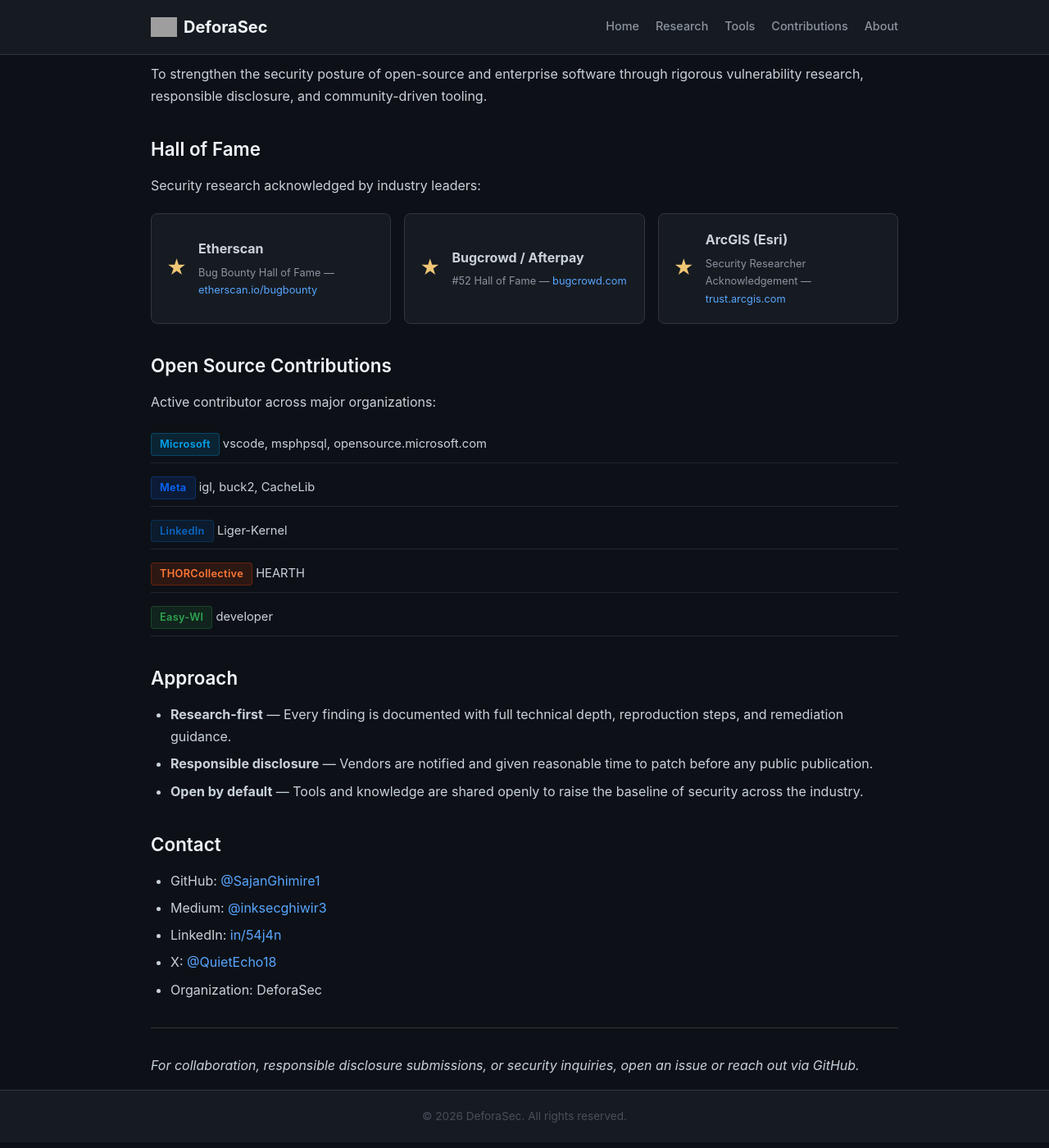
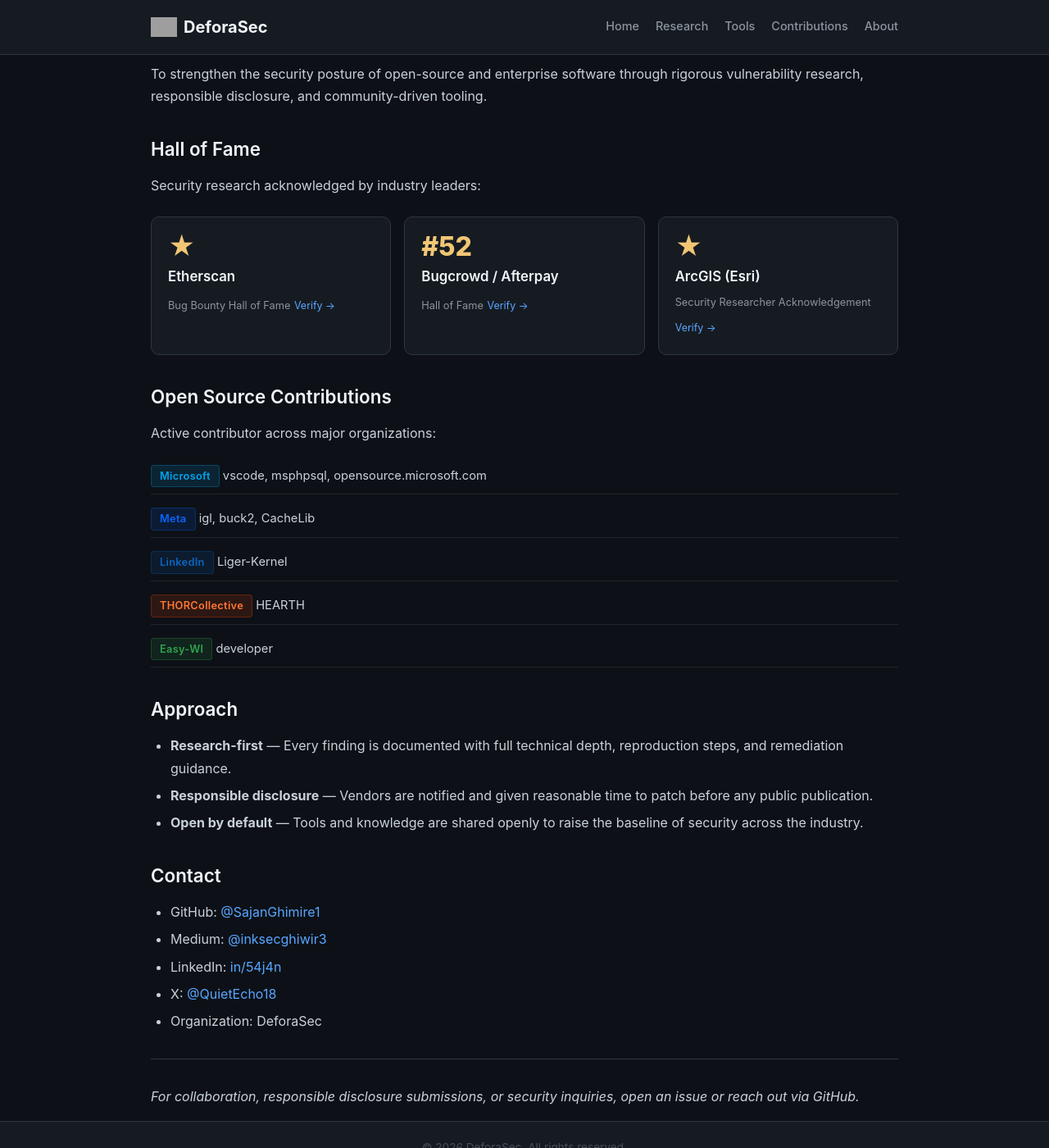
Before and after one commit to DeforaSec/showcase, a Jekyll site: the page built from about.md, in a window 1280 px wide and 1400 px high, scrolled down 1493 px. Shown: the whole window at 82% size. Built offline with Jekyll 4.4.1, drawn with Linux system fonts in a browser that asks for light colours; grey boxes are pictures that could not be loaded.

Commit message:
Upgrade about page HoF to trophy wall, remove old CSS

```diff
--- a/about.md
+++ b/about.md
@@ -96,27 +96,24 @@ To strengthen the security posture of open-source and enterprise software throug
 
 Security research acknowledged by industry leaders:
 
-<div class="hof-grid">
-  <div class="hof-card">
-    <div class="hof-icon">&#9733;</div>
-    <div>
-      <strong>Etherscan</strong>
-      <p>Bug Bounty Hall of Fame — <a href="https://etherscan.io/bugbounty" target="_blank">etherscan.io/bugbounty</a></p>
-    </div>
+<div class="trophy-wall">
+  <div class="trophy-card">
+    <span class="trophy-rank">&#9733;</span>
+    <span class="trophy-platform">Etherscan</span>
+    <span class="trophy-desc">Bug Bounty Hall of Fame</span>
+    <a class="trophy-link" href="https://etherscan.io/bugbounty" target="_blank">Verify &rarr;</a>
   </div>
-  <div class="hof-card">
-    <div class="hof-icon">&#9733;</div>
-    <div>
-      <strong>Bugcrowd / Afterpay</strong>
-      <p>#52 Hall of Fame — <a href="https://bugcrowd.com/engagements/afterpay/hall_of_fames" target="_blank">bugcrowd.com</a></p>
-    </div>
+  <div class="trophy-card">
+    <span class="trophy-rank">#52</span>
+    <span class="trophy-platform">Bugcrowd / Afterpay</span>
+    <span class="trophy-desc">Hall of Fame</span>
+    <a class="trophy-link" href="https://bugcrowd.com/engagements/afterpay/hall_of_fames" target="_blank">Verify &rarr;</a>
   </div>
-  <div class="hof-card">
-    <div class="hof-icon">&#9733;</div>
-    <div>
-      <strong>ArcGIS (Esri)</strong>
-      <p>Security Researcher Acknowledgement — <a href="https://trust.arcgis.com/en/security-concern/" target="_blank">trust.arcgis.com</a></p>
-    </div>
+  <div class="trophy-card">
+    <span class="trophy-rank">&#9733;</span>
+    <span class="trophy-platform">ArcGIS (Esri)</span>
+    <span class="trophy-desc">Security Researcher Acknowledgement</span>
+    <a class="trophy-link" href="https://trust.arcgis.com/en/security-concern/" target="_blank">Verify &rarr;</a>
   </div>
 </div>
 
--- a/assets/css/style.css
+++ b/assets/css/style.css
@@ -452,40 +452,6 @@ main hr {
 /* Table cell styling */
 td:first-child { white-space: nowrap; }
 
-/* Hall of Fame grid */
-.hof-grid {
-  display: grid;
-  grid-template-columns: repeat(auto-fill, minmax(260px, 1fr));
-  gap: 16px;
-  margin: 20px 0;
-}
-.hof-card {
-  display: flex;
-  align-items: center;
-  gap: 14px;
-  background: #161b22;
-  border: 1px solid #30363d;
-  border-radius: 8px;
-  padding: 18px;
-  transition: all 0.25s;
-}
-.hof-card:hover {
-  border-color: #58a6ff;
-  transform: translateY(-2px);
-  box-shadow: 0 4px 16px rgba(88, 166, 255, 0.1);
-}
-.hof-card p {
-  margin: 4px 0 0;
-  font-size: 0.8rem;
-  color: #8b949e;
-}
-.hof-card a { font-size: 0.8rem; }
-.hof-icon {
-  font-size: 1.5rem;
-  color: #f0c674;
-  flex-shrink: 0;
-}
-
 /* Org grid on About page */
 .org-grid {
   display: flex;
```
